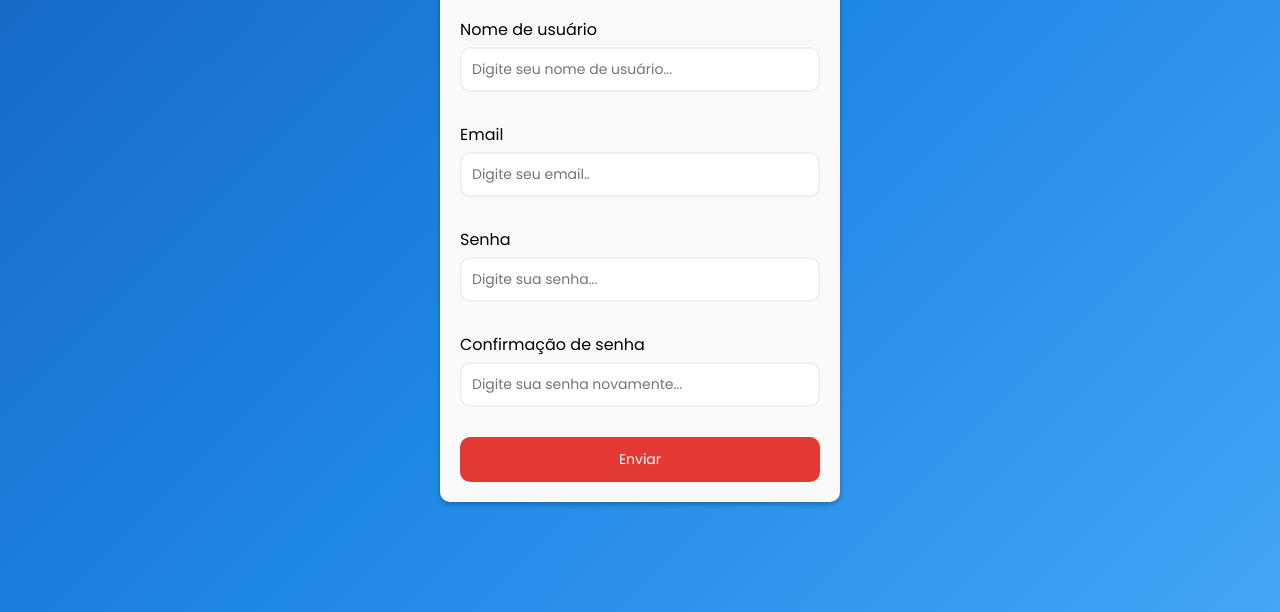
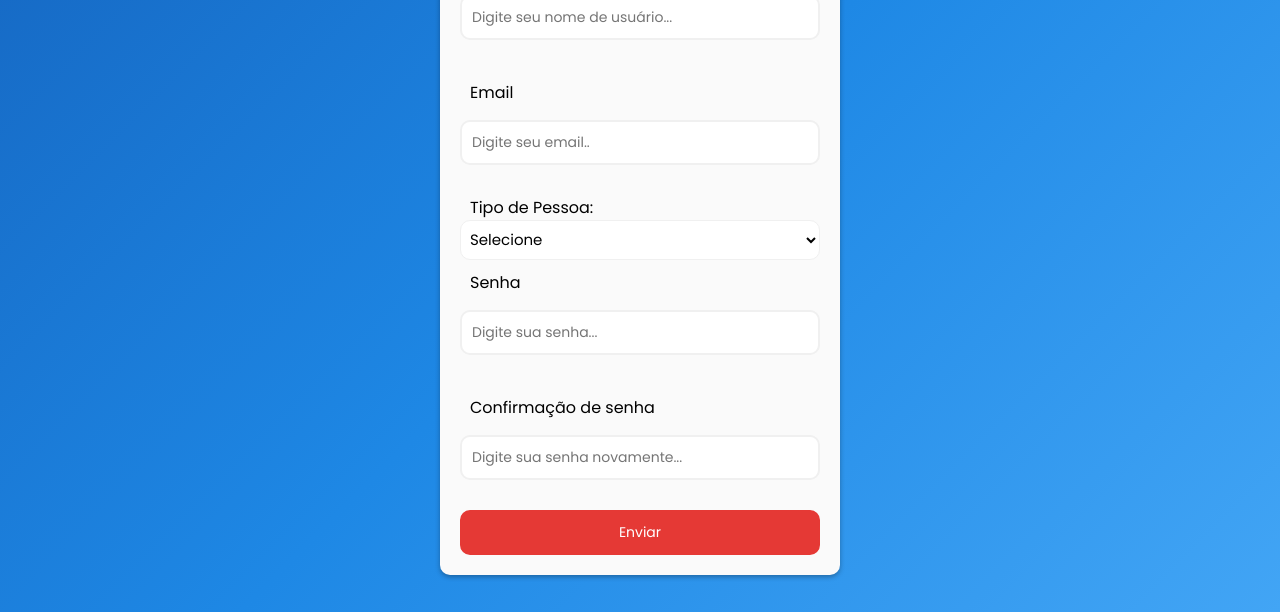
Before and after one commit to mariahpeixoto-cloud/TRABALHO-DW, a plain HTML site: page index.html in a window 1280 px wide. Shown: the part 188-800 px from the top of the page. Drawn offline with Linux system fonts and the light colour scheme.

Commit message:
botão de seleção pj ou pf

```diff
--- a/index.html
+++ b/index.html
@@ -40,6 +40,13 @@
           <small>Mensagem de erro</small>
         </div>
 
+        <label for="pessoa-select">Tipo de Pessoa:</label>
+
+        <select name="pessoa" id="pessoa-select">
+          <option value="">Selecione</option>
+          <option value="dog">Pessoa Fisica </option>
+          <option value="cat">Pessoa Juridica</option>
+        </select>
 
 
         <div class="form-control">
--- a/styles.css
+++ b/styles.css
@@ -81,7 +81,26 @@
   background-color: #c62828;
 }
 
+label {
+  font-family: 'Poppins', sans-serif;
+  width: 100%;
+  border-radius: 10px;
+  padding: 10px;
 
+}
+
+select {
+  font-size: 15PX;
+  padding: 2px 5px;
+  background-color: #fff;
+  border-radius: 10px;
+  width: 100%;
+  max-width: 100%;
+  overflow: hidden;
+  height: 40px;
+  display: flex;
+  border-color: #f0f0f0;
+}
 
 /*classes Error and Success chamadas no javascript*/
 .form-control.success input {
```
Lines whose indentation alone changed are shown as unchanged.
